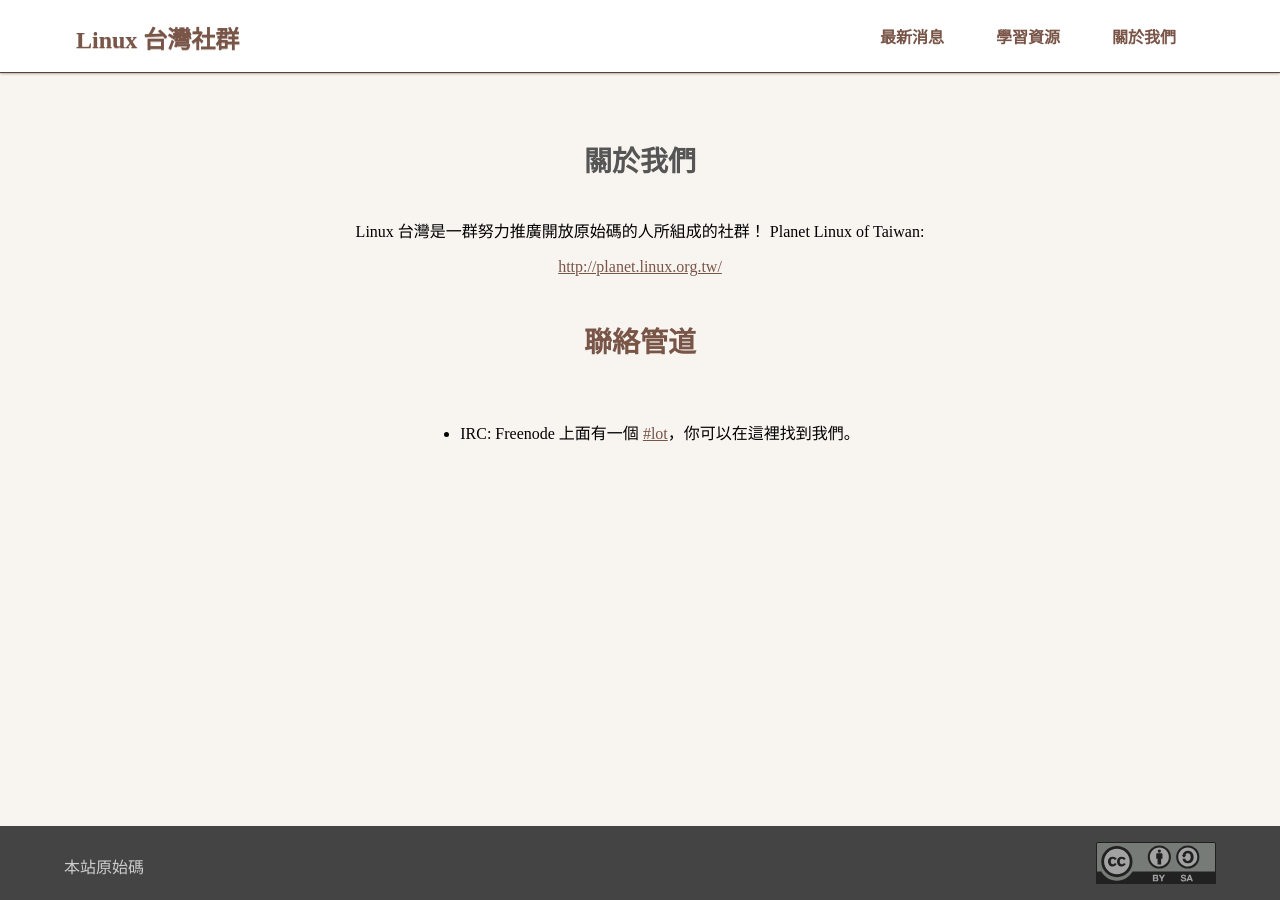
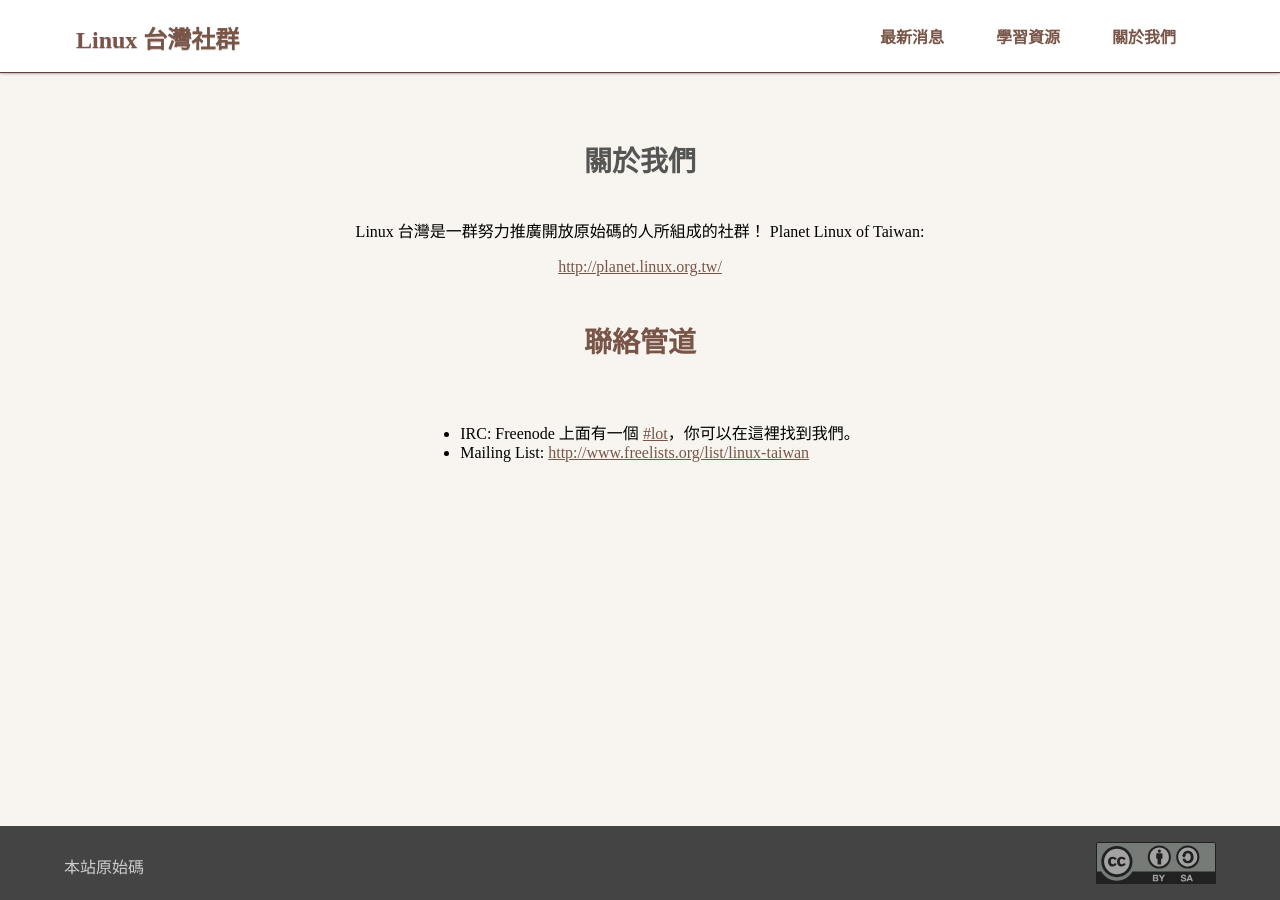
Before and after one commit to linux-taiwan/www.linux.org.tw, a Jekyll site: the page built from about.html, in a window 1280 px wide. Built offline with Jekyll 4.4.1, drawn with Linux system fonts in a browser that asks for light colours.

Commit message:
Add mailing list link

```diff
--- a/about.html
+++ b/about.html
@@ -16,7 +16,10 @@
 	<p>
 	<ul>
 		<li>
-		IRC: Freenode 上面有一個 <a href="http://webchat.freenode.net/?channels=%23lot">#lot</a>，你可以在這裡找到我們。
+			IRC: Freenode 上面有一個 <a href="http://webchat.freenode.net/?channels=%23lot">#lot</a>，你可以在這裡找到我們。
+		</li>
+		<li>
+			Mailing List: <a href="http://www.freelists.org/list/linux-taiwan">http://www.freelists.org/list/linux-taiwan</a>
 		</li>
 	</ul>
 	</p>
```
